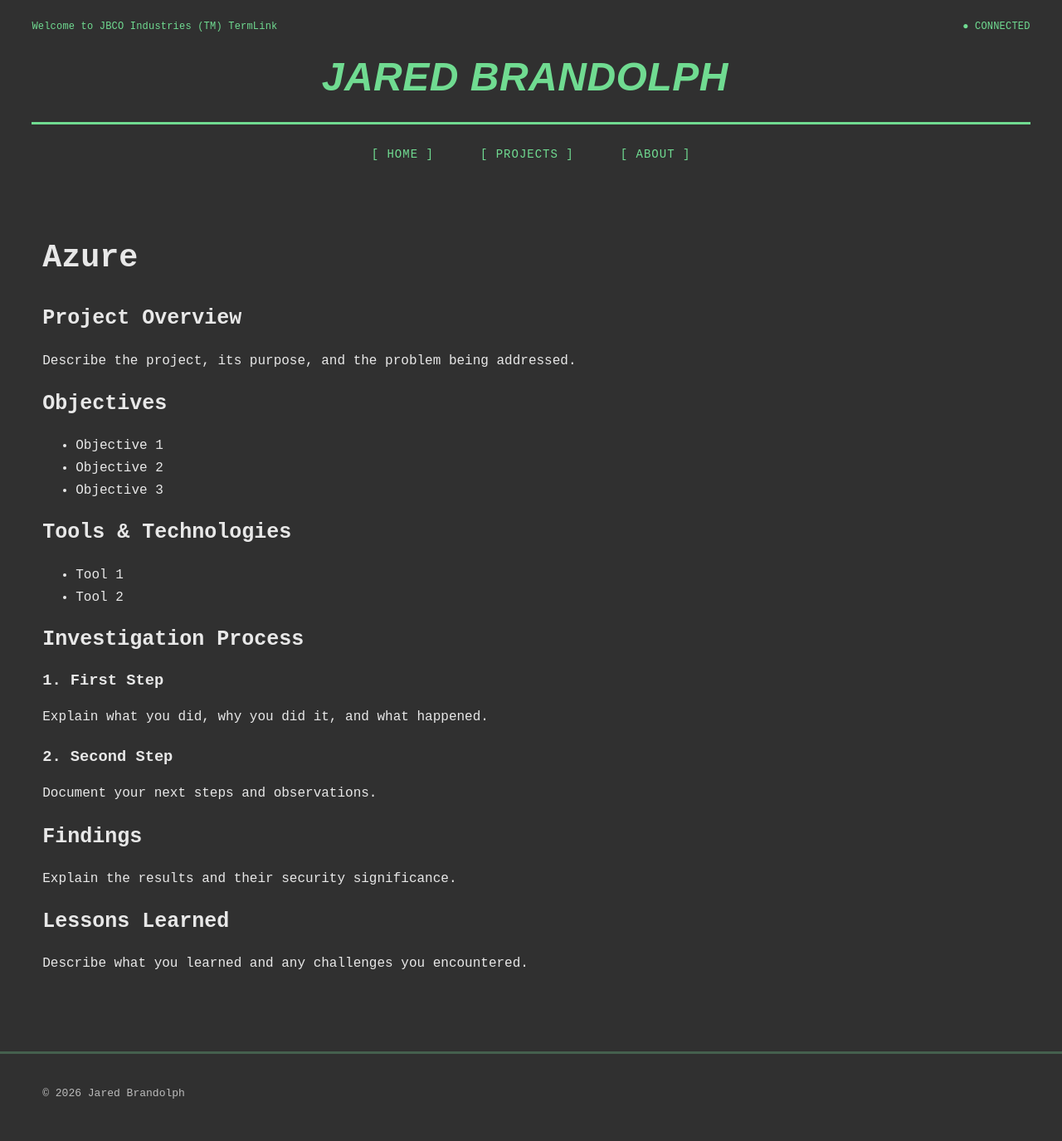
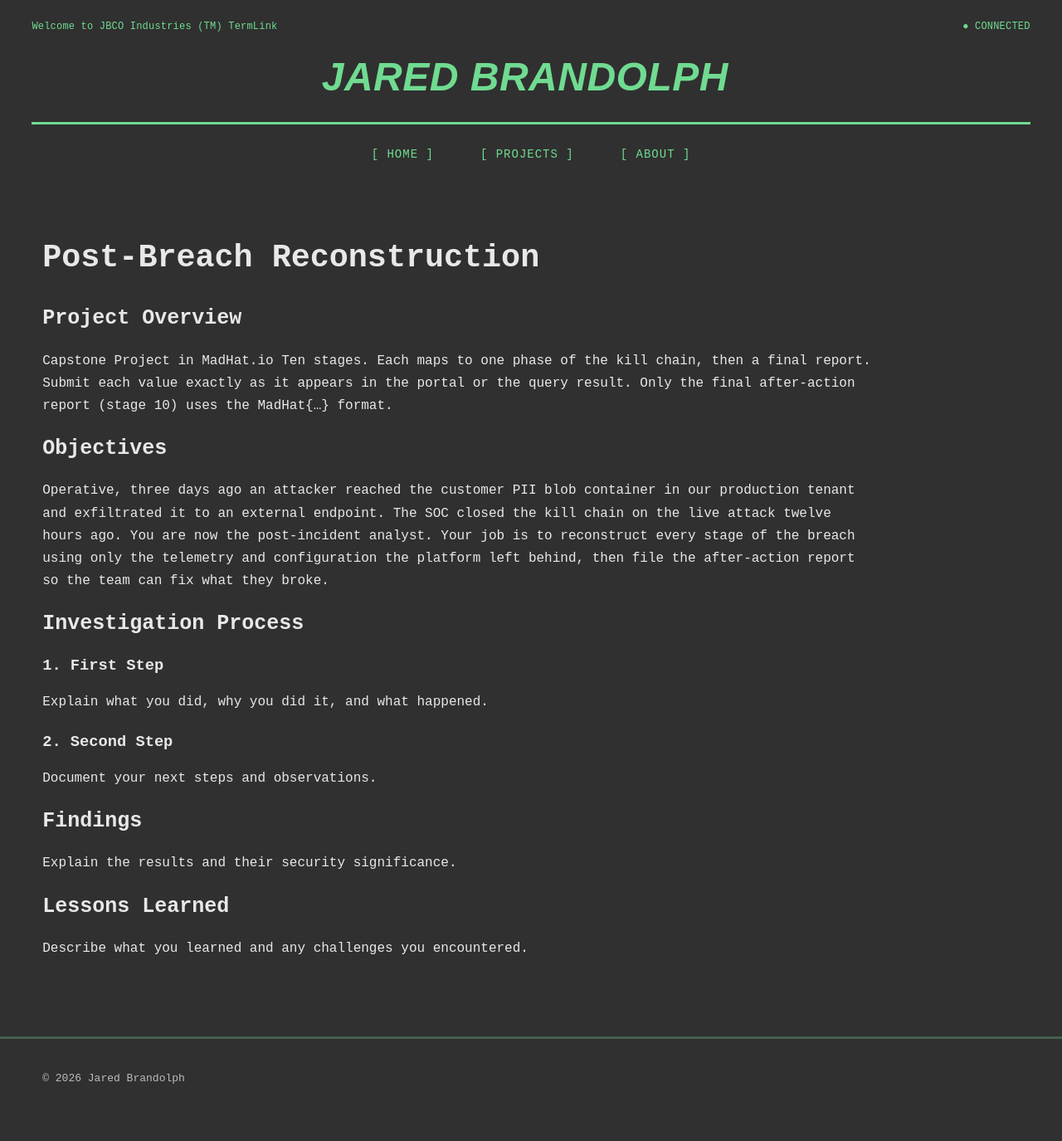
Before and after one commit to brandolphj/brandolphj.github.io, a Jekyll site: the page built from _projects/azure-iam-rbac.md, in a window 1280 px wide. Shown: the whole page at 83% size. Built offline with Jekyll 4.4.1, drawn with Linux system fonts in a browser that asks for light colours; some web fonts are replaced.

Commit message:
Update azure-iam-rbac.md

```diff
--- a/_projects/azure-iam-rbac.md
+++ b/_projects/azure-iam-rbac.md
@@ -1,31 +1,27 @@
 ---
 report_number: "001"
 layout: project
-title: Azure
-description: Investigating Azure role assignments, privileged access, and excessive permissions.
-date: 2026-10-17
+title: Post-Breach Reconstruction
+description: Moving through the cyber kill chain on a live Azure network
+date: 2026-10-18
 featured: true
 tools:
   - Azure
-  -
+  - KQL
   -
   -
 ---
 
 ## Project Overview
+Capstone Project in MadHat.io
+Ten stages. Each maps to one phase of the kill chain, then a final report.
+Submit each value exactly as it appears in the portal or the query result. Only the final after-action report (stage 10) uses the MadHat{...} format.
 
-Describe the project, its purpose, and the problem being addressed.
 
 ## Objectives
 
-- Objective 1
-- Objective 2
-- Objective 3
+Operative, three days ago an attacker reached the customer PII blob container in our production tenant and exfiltrated it to an external endpoint. The SOC closed the kill chain on the live attack twelve hours ago. You are now the post-incident analyst. Your job is to reconstruct every stage of the breach using only the telemetry and configuration the platform left behind, then file the after-action report so the team can fix what they broke.
 
-## Tools & Technologies
-
-- Tool 1
-- Tool 2
 
 ## Investigation Process
 
```
